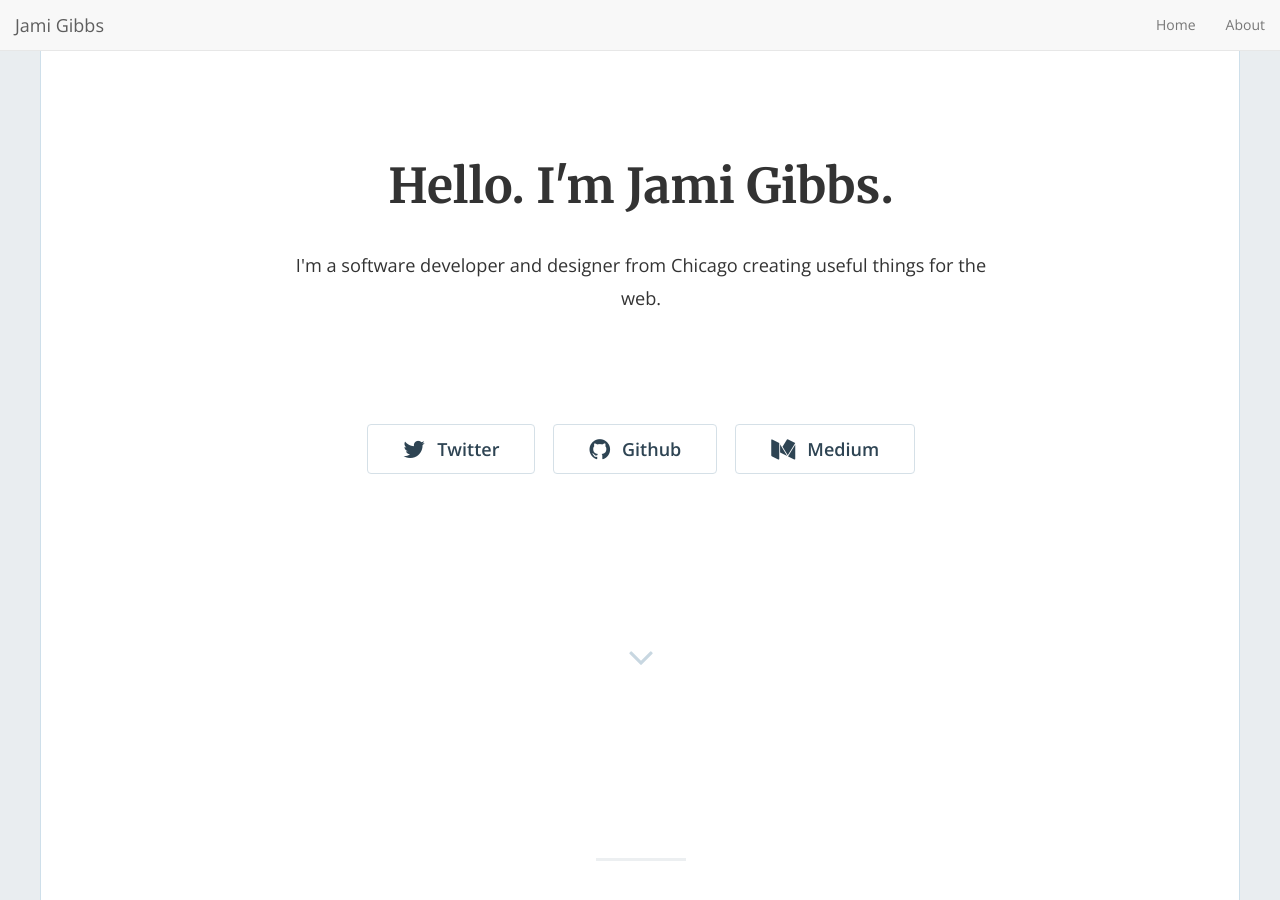
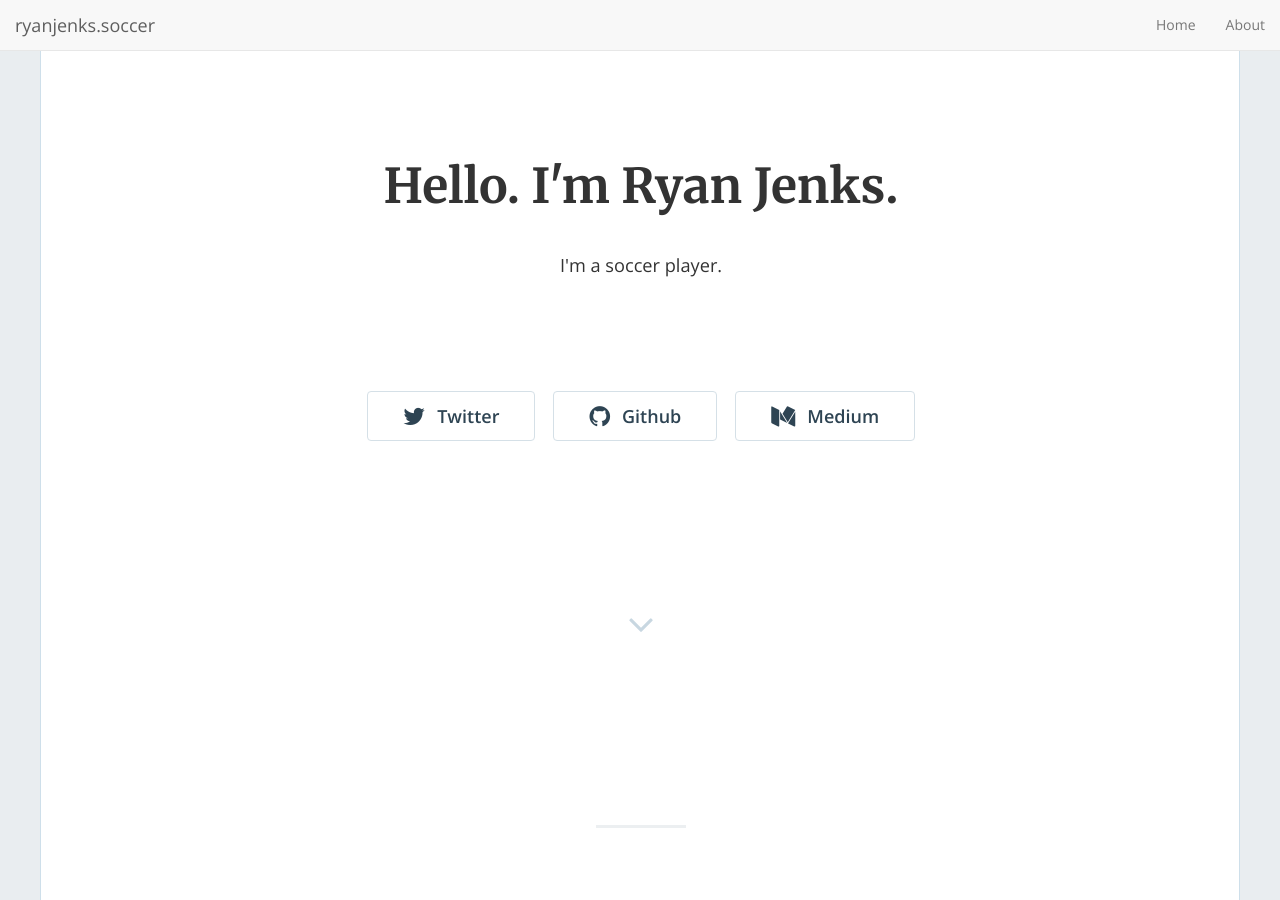
Before and after one commit to jamigibbs/phantom, a Jekyll site: the page built from index.html, in a window 1280 px wide and 900 px high. Built offline with Jekyll 4.4.1, drawn with Linux system fonts in a browser that asks for light colours; nearby versions of some CDN libraries; the list of posts is cut into pages by our own code; some of the changed text lies outside the part shown.

Commit message:
Update _config.yml

```diff
--- a/_config.yml
+++ b/_config.yml
@@ -13,14 +13,14 @@
 # you will see them accessed via {{ site.title }}, {{ site.email }}, and so on.
 # You can create any custom variable you would like, and they will be accessible
 # in the templates via {{ site.myvariable }}.
-title: "Hello. I'm Jami Gibbs."
-email: 'jami0821@gmail.com'
-description: "I'm a software developer and designer from Chicago creating useful things for the web."
+title: "Hello. I'm Ryan Jenks."
+email: 'ryan@ryanjenks.soccer'
+description: "I'm a soccer player."
 baseurl: "" # the subpath of your site, e.g. /blog
-url: "https://jamigibbs.github.io/phantom" # the base hostname & protocol for your site, e.g. https://example.com
-twitter_username: 'jamigibbs'
-github_username: 'jamigibbs'
-medium_username: 'blog.jamigibbs.com'
+url: "https://ryanjenks.soccer" # the base hostname & protocol for your site, e.g. https://example.com
+twitter_username: 'ryanjenks.soccer'
+github_username: 'ryanjenks.soccer'
+medium_username: 'ryanjenks.soccer'
 
 # Build settings
 markdown: kramdown
@@ -89,8 +89,8 @@ pagination:
 ############################################################
 
 ### Phantom settings
-footer_text: '© 2018 Jami Gibbs'
-admin_name: 'Jami Gibbs'
+footer_text: '© 2023 ryanjenks.soccer'
+admin_name: 'ryanjenks.soccer'
 google_analytics: "UA-9999999-99" # Update with your own tracking ID
 enable_contact: false
 
```
